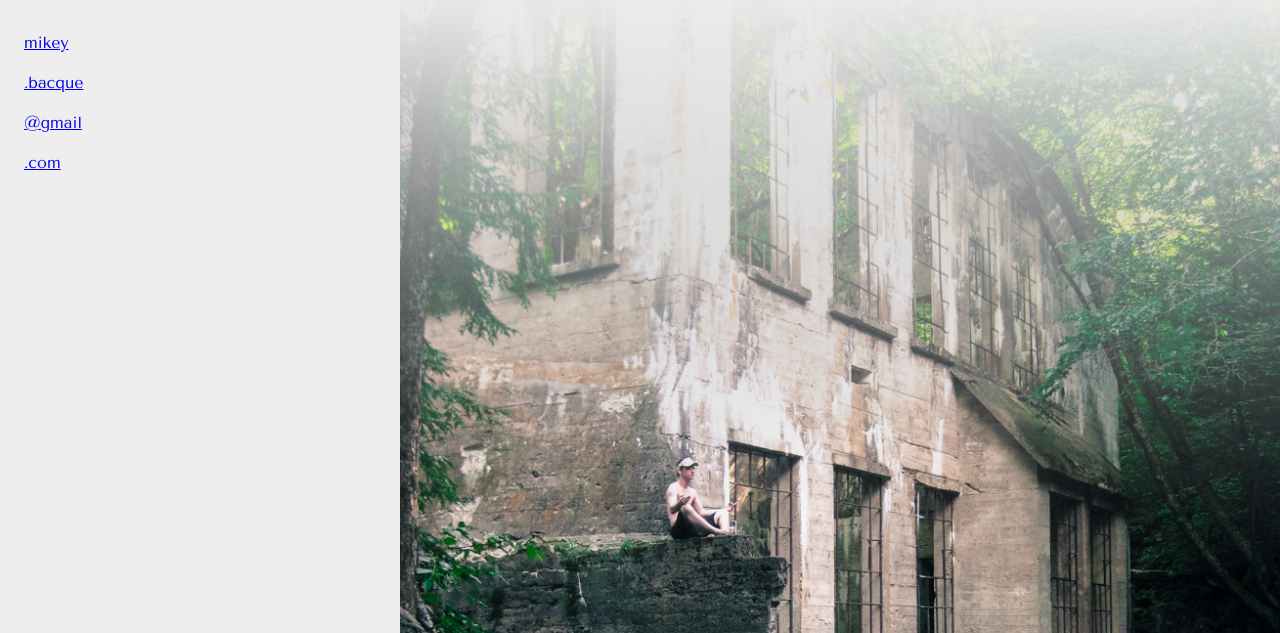
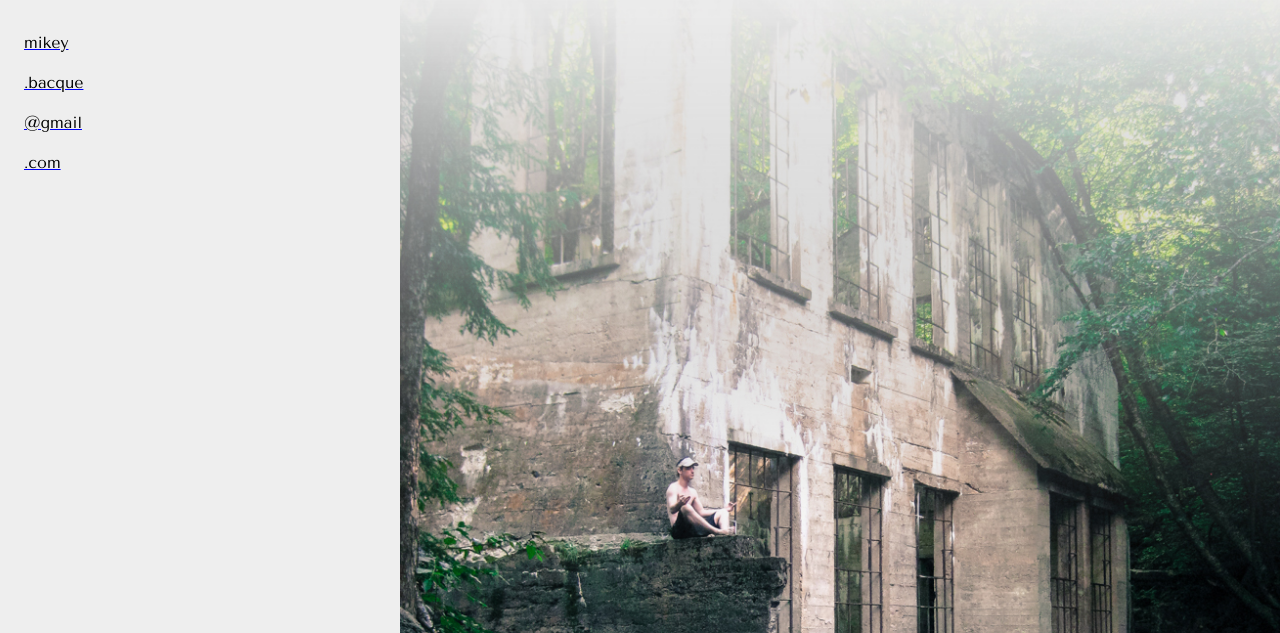
Before and after one commit to mikeybacque/coming-soon, a plain HTML site: page index.html in a window 1280 px wide. Shown: the part 167-800 px from the top of the page. Drawn offline with nearby package versions, Linux system fonts and the light colour scheme.

Commit message:
link colour

```diff
--- a/css/main.css
+++ b/css/main.css
@@ -67,4 +67,7 @@ address {
 
 .email {
   font-style: normal;
+  color: black;
+  text-decoration: underline;
+  text-decoration-color: blue;
 }
```
